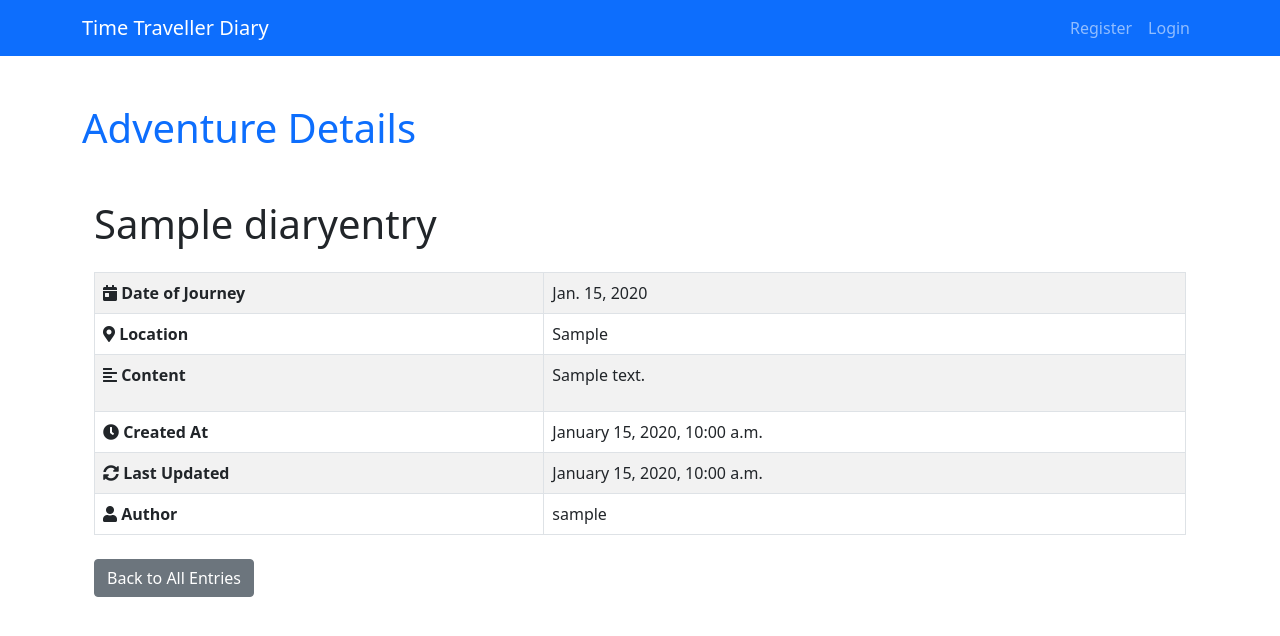
After one commit to VarshithaK22/time_traveller_diary, a Django app: page /1/ in a window 1280 px wide. The commit adds this page. Shown: the top 636 px of the page. Run offline with Django 5.2, Linux system fonts and the light colour scheme; tables that the repository leaves empty hold one stand-in row (values such as "Sample post"); some libraries are stand-ins or nearby versions.

Commit message:
Added detail view

```diff
--- a/diary_project/diary/entry_views.py
+++ b/diary_project/diary/entry_views.py
@@ -2,7 +2,7 @@ from django.views import View
 from django.shortcuts import render, get_object_or_404, redirect
 from .models import DiaryEntry
 from .forms import DiaryEntryForm
-
+from django.views.generic.detail import DetailView
 
 class EntryCreateView(View):
     def get(self, request):
@@ -17,3 +17,10 @@ class EntryCreateView(View):
             entry.save()
             return redirect('home')
         return render(request, 'entry/form.html', {'form': form})
+
+class EntryDetailView(DetailView):
+    model = DiaryEntry
+    template_name = 'entry/detail.html'
+    def get_context_data(self, **kwargs):
+        context = super().get_context_data(**kwargs)
+        return context
--- a/diary_project/diary/models.py
+++ b/diary_project/diary/models.py
@@ -19,4 +19,4 @@ class DiaryEntry(models.Model):
         return self.title
 
     def get_absolute_url(self):
-        return reverse('entry-detail', kwargs={'pk': self.pk})
+        return reverse('entry_detail', kwargs={'pk': self.pk})
--- /dev/null
+++ b/diary_project/diary/templates/entry/detail.html
@@ -0,0 +1,44 @@
+{% extends "base.html" %}
+{% load crispy_forms_tags %}
+
+{% block content %}
+<div class="container mt-5">
+    <h1 class="mb-4 text-primary">Adventure Details</h1>
+    <div class="container my-5">
+        <h1 class="mb-4">{{ object.title }}</h1>
+
+        <table class="table table-bordered table-striped">
+            <tbody>
+                <tr>
+                    <th scope="row"><i class="fas fa-calendar-day"></i> Date of Journey</th>
+                    <td>{{ object.date_of_journey }}</td>
+                </tr>
+                <tr>
+                    <th scope="row"><i class="fas fa-map-marker-alt"></i> Location</th>
+                    <td>{{ object.location }}</td>
+                </tr>
+                <tr>
+                    <th scope="row"><i class="fas fa-align-left"></i> Content</th>
+                    <td>{{ object.content|linebreaks }}</td>
+                </tr>
+                <tr>
+                    <th scope="row"><i class="fas fa-clock"></i> Created At</th>
+                    <td>{{ object.created_at|date:"F j, Y, g:i a" }}</td>
+                </tr>
+                <tr>
+                    <th scope="row"><i class="fas fa-sync-alt"></i> Last Updated</th>
+                    <td>{{ object.updated_at|date:"F j, Y, g:i a" }}</td>
+                </tr>
+                <tr>
+                    <th scope="row"><i class="fas fa-user"></i> Author</th>
+                    <td>{{ object.user.username }}</td>
+                </tr>
+            </tbody>
+        </table>
+        <div class="mt-4">
+            <a href="{% url 'home' %}" class="btn btn-secondary">Back to All Entries</a>
+        </div>
+    </div>
+</div>
+
+{% endblock %}
--- a/diary_project/diary/templates/home.html
+++ b/diary_project/diary/templates/home.html
@@ -2,7 +2,7 @@
 {% block content %}
 <div class="row">
     <div class="col-md-8">
-        <h2>My Diary Entries</h2>
+        <h2>My Adventures</h2>
 
         <div class="row">
             {% for entry in entries %}
@@ -13,7 +13,7 @@
                         <div
                             class="d-flex justify-content-between align-items-center mb-2">
                             <h5 class="card-title mb-0">
-                                <a href="#"
+                                <a href="/{{ entry.pk }}"
                                     class="text-dark text-decoration-none">{{entry.title }}</a>
                             </h5>
 
@@ -27,7 +27,7 @@
                                 <i class="fas fa-calendar-alt text-muted mr-1"></i><small class="text-muted">
                                 {{entry.updated_at|date:"M d, Y"}}
                             </small></a>
-                            <a href="#" class="btn btn-light" title="Open Entry"><i class="fas fa-folder-open"></i></a>
+                            <a href="/{{ entry.pk }}" class="btn btn-light" title="Open Entry"><i class="fas fa-folder-open"></i></a>
                             <a href class="btn btn-light btn-sm"
                                 title="Edit Entry">
                                 <i class="fas fa-edit"></i>
--- a/diary_project/diary/urls.py
+++ b/diary_project/diary/urls.py
@@ -13,5 +13,6 @@ urlpatterns = [
     path('profile/', views.profile, name='profile'),
     path('', views.EntryListView.as_view(), name='home'),
     path('new/', entry_views.EntryCreateView.as_view(), name='entry_create'),
+    path('<int:pk>/', entry_views.EntryDetailView.as_view(), name='entry_detail'),
 
 ]
```
